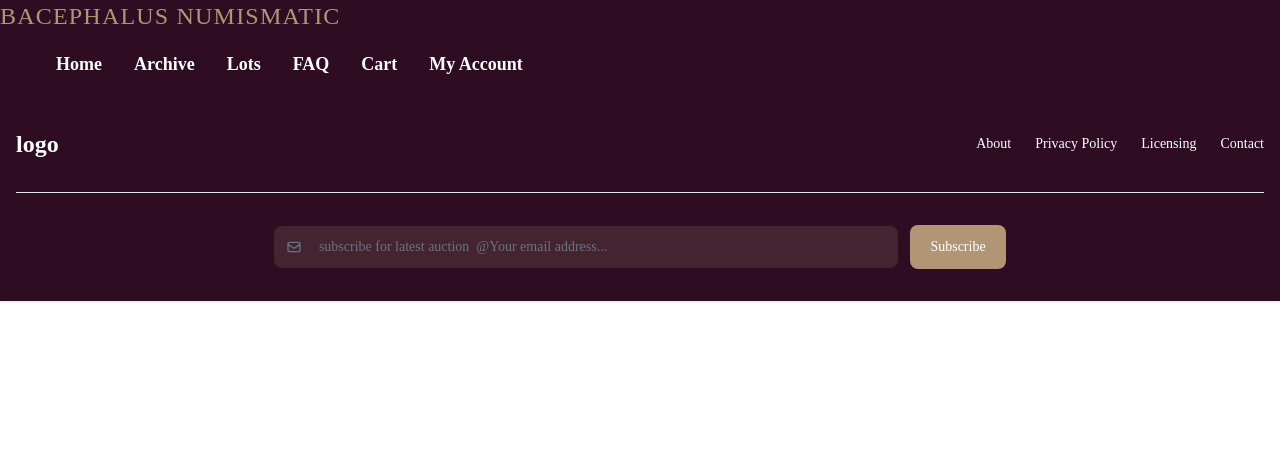
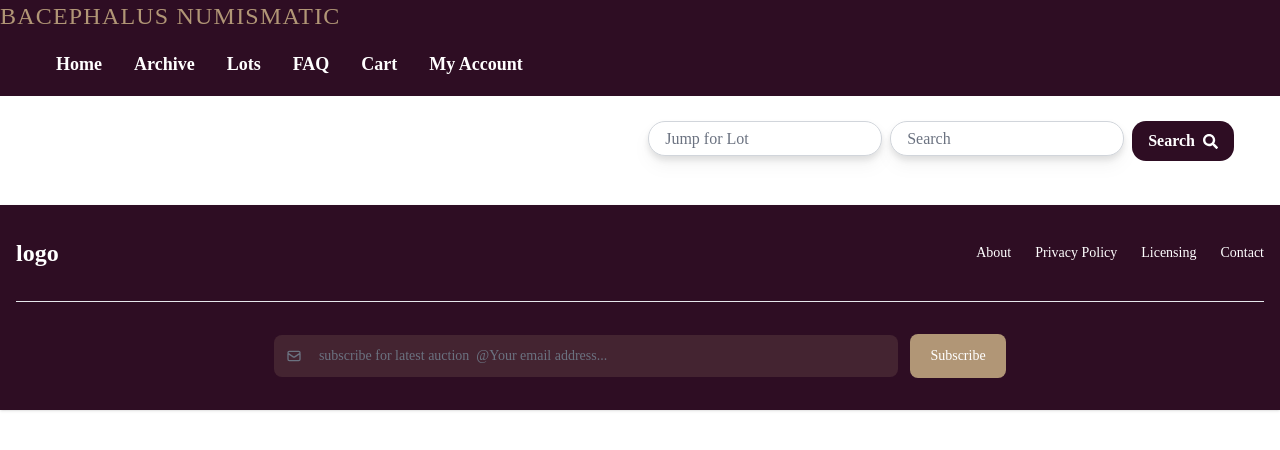
Before and after one commit to mrmoiz09/port-23-auction-web, a React (Vite) app: page /mycart in a window 1280 px wide. Shown: the top 450 px of the page. Built offline with nearby package versions, Linux system fonts and the light colour scheme.

Commit message:
archive icon updated

```diff
--- a/src/App.jsx
+++ b/src/App.jsx
@@ -11,27 +11,24 @@ import { Example } from "./components/Faqpage/Example";
 import { Cartpage } from "./components/Cart/Cartpage";
 import Header from "./components/Header";
 import { Accountpage } from "./components/Accountpage";
-
-
+import { Yourcart } from "./components/Cart/Yourcart";
 
 function App() {
   const [count, setCount] = useState(0);
 
   return (
     <>
-
       <BrowserRouter>
-
-<Header/>
+        <Header />
         <Routes>
           <Route path="/" element={<Home />} />
           <Route path="/archive" element={<Archives />} />
           <Route path="/lots" element={<Lotpage />} />
           <Route path="/Productpage" element={<ProductPage />} />
           <Route path="/faq" element={<Example />} />
-          <Route path="/cartpage" element={<Cartpage/>}/>
-          <Route path="/account" element={<Accountpage/>}/>
-
+          <Route path="/cartpage" element={<Cartpage />} />
+          <Route path="/account" element={<Accountpage />} />
+          <Route path="/mycart" element={<Yourcart />} />
         </Routes>
 
         <Footers />
--- a/src/components/Cart/Yourcart.jsx
+++ b/src/components/Cart/Yourcart.jsx
@@ -1,7 +1,57 @@
-import React from 'react'
+import React, { useState } from 'react'
+import { FaSearch } from "react-icons/fa";
 
 export const Yourcart = () => {
+
+  const [jumpForLot, setJumpForLot] = useState("");
+  const [search, setSearch] = useState("");
+  const handleJumpForLotChange = (event) => {
+    setJumpForLot(event.target.value);
+  };
+  const handleSearchChange = (event) => {
+    setSearch(event.target.value);
+  };
+  const handleSubmit = (event) => {
+    event.preventDefault();
+    console.log("Jump for Lot:", jumpForLot);
+    console.log("Search:", search);
+  };
   return (
-    <div>Yourcart</div>
+ <>
+
+ <div className="flex flex-row p-4 justify-end">
+        <form
+          onSubmit={handleSubmit}
+          className="flex md:mr-[30px] mb-7 mt-[9px]"
+        >
+          <input
+            className="bg-white rounded-l-md px-4 py-2 border-gray-300 w-1/2 mr-2 border rounded-lg md:h-[35px] drop-shadow-lg"
+            type="text"
+            style={{ borderRadius: "17px" }}
+            placeholder="Jump for Lot"
+            value={jumpForLot}
+            onChange={handleJumpForLotChange}
+          />
+          <input
+            className="bg-white rounded-r-md px-4 py-2 r border-gray-300 w-1/2 mr-2 border rounded-lg md:h-[35px] drop-shadow-lg"
+            type="text"
+            placeholder="Search"
+            value={search}
+            style={{ borderRadius: "17px" }}
+            onChange={handleSearchChange}
+          />
+          <button
+            onClick={handleSubmit}
+            type="submit"
+            className="flex items-center bg-[#2E0D23]  text-white font-bold py-2 px-4 rounded"
+            style={{ borderRadius: "14px" }}
+          >
+            Search
+            <FaSearch className="ml-2 " style={{ fontSize: "15px" }} />
+          </button>
+        </form>
+      </div>
+
+ </>
   )
 }
--- a/src/components/Home/Browselots.jsx
+++ b/src/components/Home/Browselots.jsx
@@ -422,7 +422,7 @@ export default function Browselots() {
                 <Card>
                   <div className="flex justify-end px-4 pt-4 custom-card custom-pos">
                     <Tooltip content="Add to archive" placement="top" style="light">
-                      <Button className="bg-[transparent]  hover:bg-[transparent]" style={{border:"none"}}>
+                      <Button className=" bg-white  hover:bg-white  border-0	border-transparent	 " style={{border:"none"}}>
                         <FaRegBookmark color="#2E0D23" />
                       </Button>
                     </Tooltip>{" "}
--- a/src/components/Home/Followinglots.jsx
+++ b/src/components/Home/Followinglots.jsx
@@ -72,7 +72,7 @@ export const Followinglots = () => {
                 <Card>
                   <div className="flex justify-end px-4 pt-4 custom-card custom-pos">
                     <Tooltip content="Add to archive" placement="top" style="light">
-                      <Button className="bg-[transparent]  hover:bg-[transparent] " style={{border:"none"}}>
+                      <Button className=" bg-white  hover:bg-white  border-0	border-transparent	 " style={{border:"none"}}>
                         <FaRegBookmark color="#2E0D23" />
                       </Button>
                     </Tooltip>{" "}
--- a/src/components/Lotes/Lotcardslider.jsx
+++ b/src/components/Lotes/Lotcardslider.jsx
@@ -73,7 +73,7 @@ export const Lotcardslider = () => {
                 <Card>
                   <div className="flex justify-end px-4 pt-4 custom-card custom-pos">
                     <Tooltip content="Add to archive" placement="top" style="light">
-                      <Button className="bg-[transparent]  hover:bg-[transparent]" style={{border:"none"}}>
+                      <Button className=" bg-white  hover:bg-white  border-0	border-transparent	" style={{border:"none"}}>
                         <FaRegBookmark color="#2E0D23" />
                       </Button>
                     </Tooltip>{" "}
```
